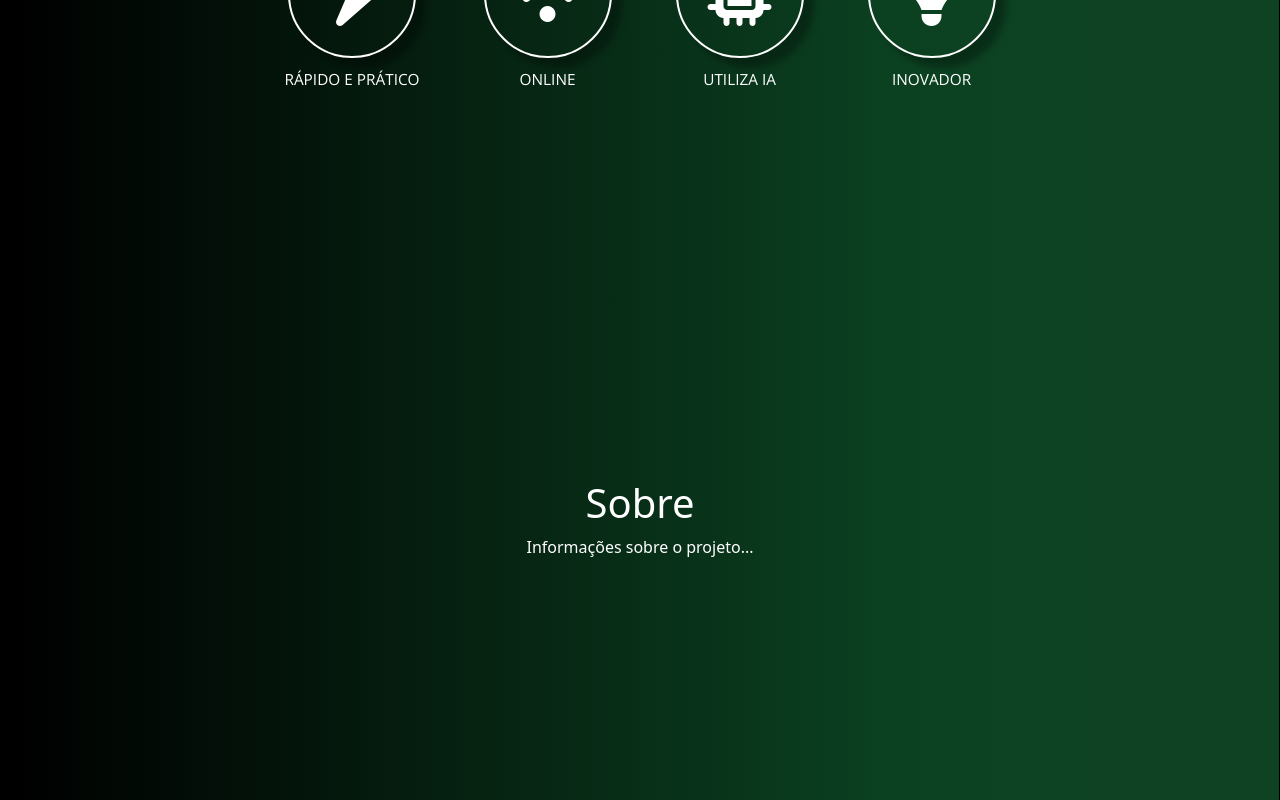
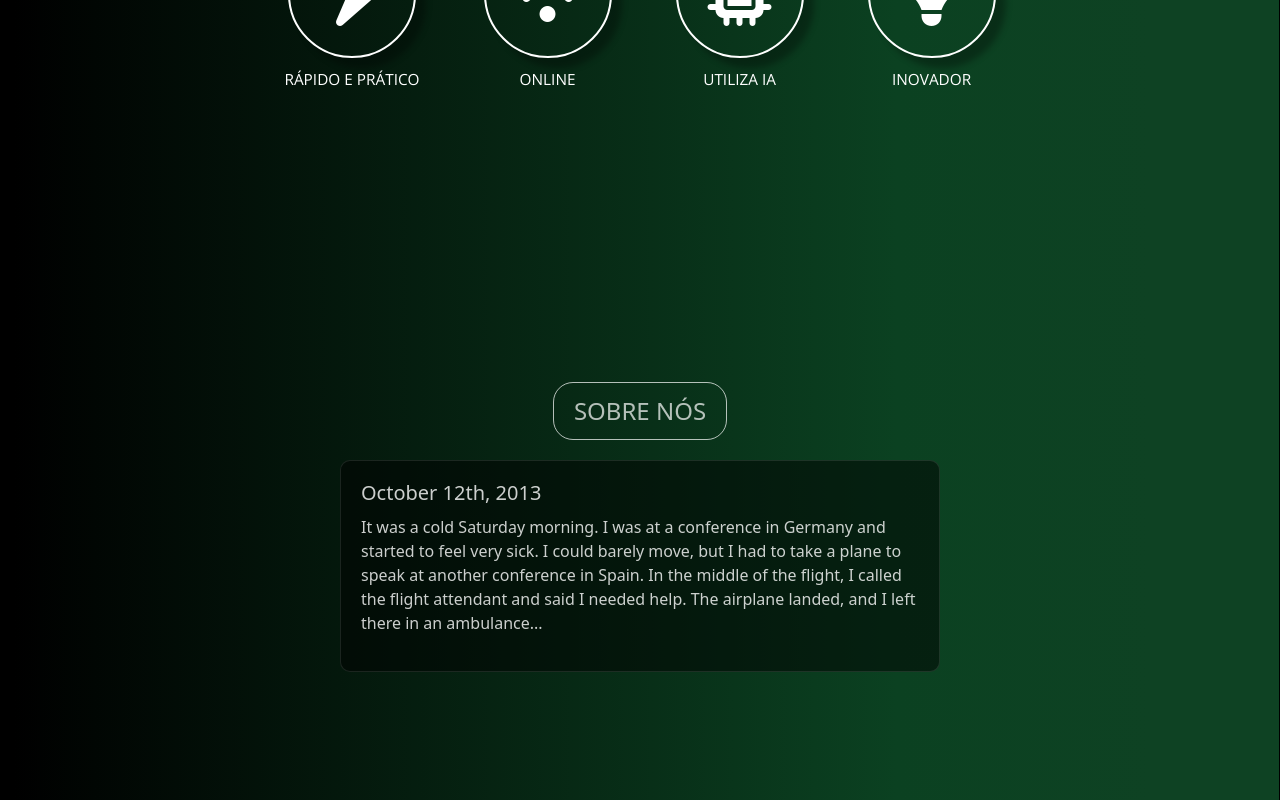
Before and after one commit to gabrielcardosoo/A3-desweb, a React (Create React App) app in the folder frontend/: page / in a window 1280 px wide. Shown: the part 460-1260 px from the top of the page. Built offline with nearby package versions, Linux system fonts and the light colour scheme.

Commit message:
Estlização da página about

```diff
--- a/frontend/src/components/About_components.js
+++ b/frontend/src/components/About_components.js
@@ -1,13 +1,16 @@
 import React from 'react';
-import './style/About_components.css'; // Corrigido para o nome correto do arquivo CSS
+import './style/About_components.css';
 
 function About() {
-  return (
-    <div id="about"className="about-container">
-      <h1>Sobre</h1>
-      <p>Informações sobre o projeto...</p>
-    </div>
-  );
+  return (
+    <div className="about-container">
+      <div className="about-title">SOBRE NÓS</div>
+      <div className="about-content">
+        <h1>October 12th, 2013</h1>
+        <p>It was a cold Saturday morning. I was at a conference in Germany and started to feel very sick. I could barely move, but I had to take a plane to speak at another conference in Spain. In the middle of the flight, I called the flight attendant and said I needed help. The airplane landed, and I left there in an ambulance...</p>
+      </div>
+    </div>
+  );
 }
 
 export default About;
--- a/frontend/src/components/style/About_components.css
+++ b/frontend/src/components/style/About_components.css
@@ -1,14 +1,65 @@
+/* Importa a fonte Poppins */
+@import url('https://fonts.googleapis.com/css2?family=Poppins:wght@400;600&display=swap');
+
+
+/* Define a altura completa da viewport */
 html, body {
   height: 100%;
   margin: 0;
+  background: linear-gradient(to right, #000000, #004400);
+  color: #ffffff;
+  font-family: Arial, sans-serif;
 }
 
+/* Estilização do container principal */
 .about-container {
-    min-height: 100vh; /* Altura mínima da viewport */
+  min-height: 100vh;
   padding: 20px;
   box-sizing: border-box;
   display: flex;
   flex-direction: column;
-    justify-content: center; /* Centraliza verticalmente */
-    align-items: center; /* Centraliza horizontalmente */
+  justify-content: center;
+  align-items: center;
+  position: relative;
+  overflow: hidden;
 }
+
+/* Estilização do título "SOBRE NÓS" */
+.about-title {
+  font-size: 24px;
+  color: rgba(255, 255, 255, 0.7);
+  padding: 10px 20px;
+  border: 1px solid rgba(255, 255, 255, 0.7);
+  border-radius: 20px;
+  transition: background-color 0.3s, color 0.3s, border-color 0.3s;
+  cursor: pointer;
+}
+
+.about-title:hover {
+  color: #1d5f0f; /* Cor verde ao passar o mouse */
+  background-color: white; /* Fundo branco ao passar o mouse */
+  border-color: #1d5f0f; /* Muda a cor da borda para verde */
+}
+
+/* Estilização do conteúdo do texto abaixo */
+.about-content {
+  width: 90%;
+  max-width: 600px;
+  background-color: rgba(0, 0, 0, 0.5);
+  padding: 20px;
+  border-radius: 10px;
+  border: 1px solid rgba(255, 255, 255, 0.1);
+  color: rgba(255, 255, 255, 0.8);
+  text-align: left;
+  margin-top: 20px; /* Adiciona espaço entre o título e o conteúdo abaixo */
+}
+
+.about-content h1 {
+  font-size: 20px;
+  margin-bottom: 10px;
+}
+
+.about-content p {
+  font-size: 16px;
+  line-height: 1.5;
+}
--- a/frontend/src/components/style/Navbar.css
+++ b/frontend/src/components/style/Navbar.css
@@ -53,7 +53,7 @@
     bottom: 0; /* Posiciona na parte inferior do texto */
     height: 2px; /* Espessura do sublinhado */
     width: 100%; /* Inicia com largura total */
-    background: #1d5f0f; /* Cor igual à do texto */
+    background: white; /* Cor igual à do texto */
     transform: translateX(-50%) scaleX(0); /* Inicia invisível, no centro */
     transition: transform 0.500s ease; /* Animação suave */
   }
```
Lines whose indentation alone changed are shown as unchanged.
